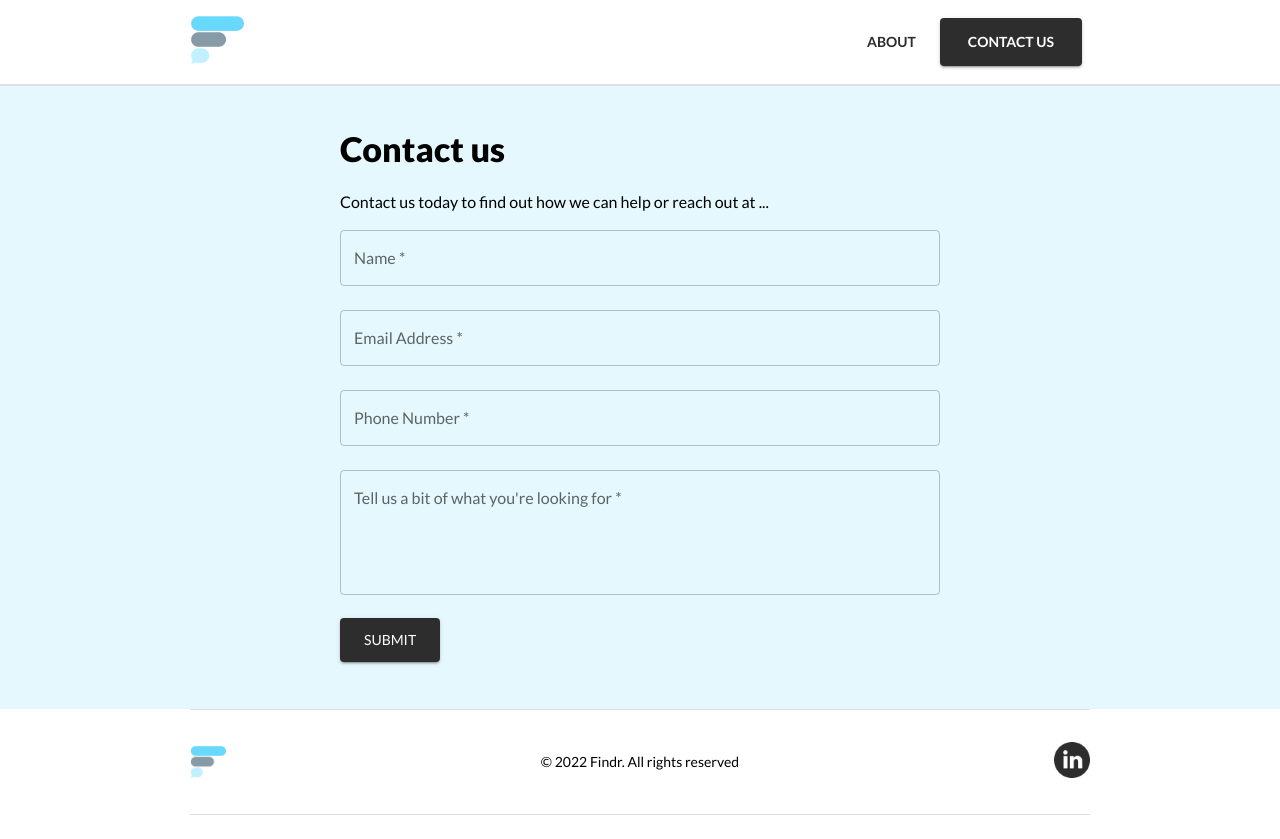
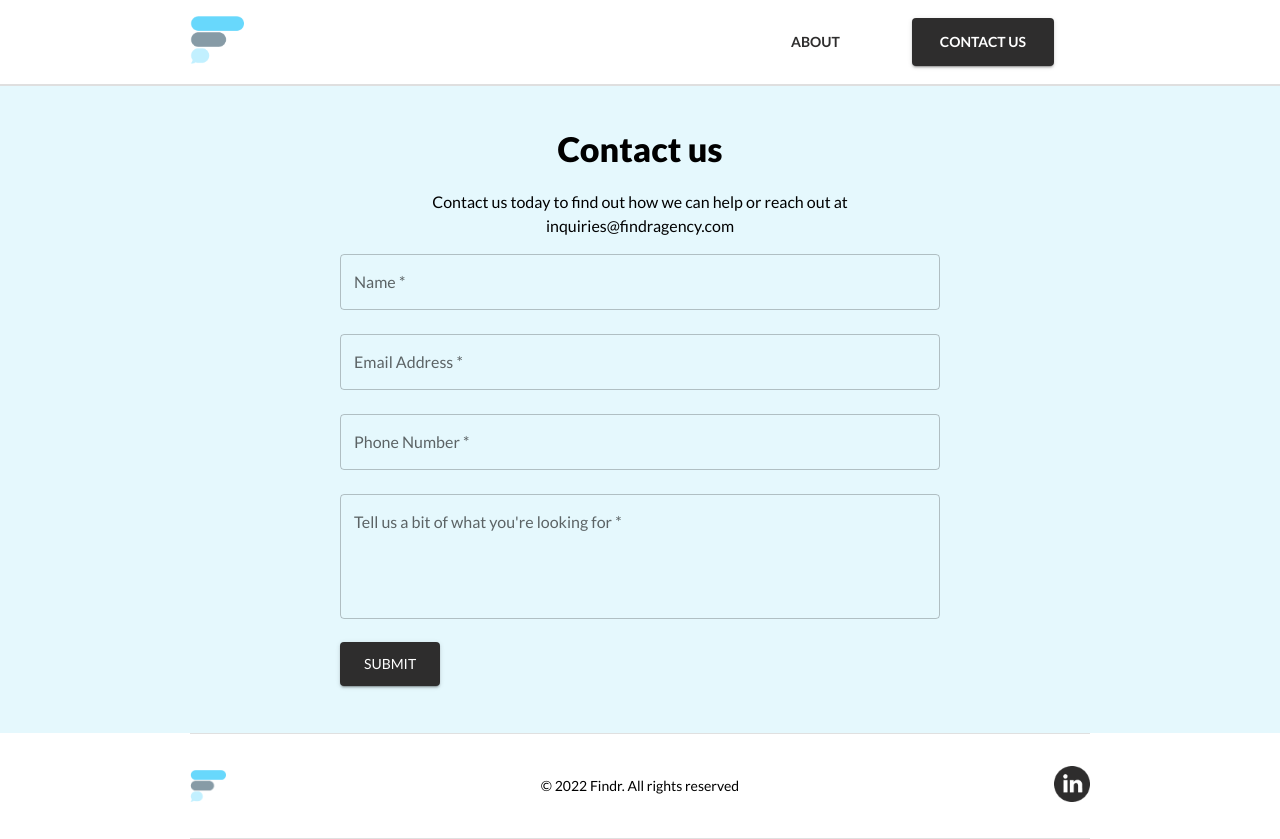
Before and after one commit to EFOC/findr, a React (Create React App) app: page /Contact in a window 1280 px wide. Before the commit the page ends 815 px from the top, so only its background shows below. Built offline with nearby package versions, Linux system fonts and the light colour scheme.

Commit message:
added linkedin link, fixed buttons and added email

```diff
--- a/src/components/Footer/Footer.js
+++ b/src/components/Footer/Footer.js
@@ -18,10 +18,12 @@ const Footer = () => {
 						© 2022 Findr. All rights reserved
 					</Typography>
 
-					{/* TODO Linkedin profile link*/}
-					<Link to={'/'}>
+					<a
+						href='https://www.linkedin.com/in/brandon-tran-a5308118b'
+						target='#blank'
+					>
 						<img src={linkedin} alt='linkedin' />
-					</Link>
+					</a>
 				</div>
 				<Divider />
 			</Container>
--- a/src/components/Navbar/Navbar.js
+++ b/src/components/Navbar/Navbar.js
@@ -21,18 +21,19 @@ const Navbar = () => {
 				)}
 
 				<div className='buttonActions'>
-					<Button variant='text'>
-						{location.pathname === '/' ? (
-							<a href='#about'>About</a>
-						) : (
-							<Link className='link' to={'/'}>
-								About
-							</Link>
-						)}
-					</Button>
-					<Button variant='contained'>
-						<Link to={'/contact'}>Contact Us</Link>
-					</Button>
+					{location.pathname === '/' ? (
+						<a href='#about'>
+							<Button variant='text'>About</Button>
+						</a>
+					) : (
+						<Link className='link' to={'/'}>
+							<Button variant='text'>About</Button>
+						</Link>
+					)}
+
+					<Link to={'/contact'}>
+						<Button variant='contained'>Contact Us</Button>
+					</Link>
 				</div>
 			</Container>
 		</nav>
--- a/src/pages/Contact/Contact.js
+++ b/src/pages/Contact/Contact.js
@@ -39,7 +39,7 @@ const Contact = () => {
 
 		try {
 			emailjs.sendForm(
-				'service_sqgf5ue',
+				'service_tbyci4h',
 				'template_cb409tr',
 				e.target,
 				'BgWYL00vurLAy1COj'
@@ -58,6 +58,7 @@ const Contact = () => {
 		} catch (error) {
 			console.log(error);
 			setFailedSubmit(true);
+			// TODO email owner about error
 		}
 	};
 
@@ -70,12 +71,14 @@ const Contact = () => {
 			>
 				<Typography
 					variant='h4'
+					textAlign='center'
 					sx={{ fontFamily: 'Lato Black', marginBottom: '20px' }}
 				>
 					Contact us
 				</Typography>
-				<Typography variant='body1'>
-					Contact us today to find out how we can help or reach out at ...
+				<Typography variant='body1' textAlign='center'>
+					Contact us today to find out how we can help or reach out at
+					inquiries@findragency.com
 				</Typography>
 
 				<form onSubmit={handleSubmit}>
--- a/src/pages/Home/Home.js
+++ b/src/pages/Home/Home.js
@@ -36,9 +36,9 @@ const Home = () => {
 						We connect candidates with their perfect career and provide support
 						at every stage of the hiring process.
 					</Typography>
-					<Button variant='contained'>
-						<Link to={'/contact'}>GET STARTED</Link>
-					</Button>
+					<Link to={'/contact'}>
+						<Button variant='contained'>GET STARTED</Button>
+					</Link>
 				</div>
 				<img src={personPointing} alt='person pointing' />
 			</ContentContainer>
@@ -123,9 +123,9 @@ const Home = () => {
 						the career path you are interested in. We would love to hear your
 						goals and mindset and help you get to your best career match!
 					</Typography>
-					<Button variant='contained'>
-						<Link to={'/contact'}>GET STARTED</Link>
-					</Button>
+					<Link to={'/contact'}>
+						<Button variant='contained'>GET STARTED</Button>
+					</Link>
 				</div>
 				<img src={groupCircle} alt='group tree' />
 			</ContentContainer>
```
